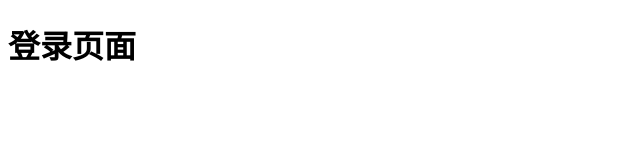
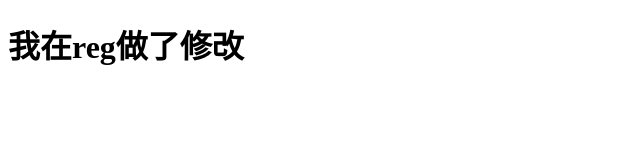
Before and after one commit to yxiyu/project_02, a plain HTML site: page login.html in a window 1280 px wide. Shown: the whole page, without its empty margins (0-640 px from the left). Drawn offline with Linux system fonts and the light colour scheme.

Commit message:
修改了login页面

```diff
--- a/login.html
+++ b/login.html
@@ -7,7 +7,7 @@
     <title>Document</title>
 </head>
 <body>
-    <h1>登录页面</h1>
+    <h1>我在reg做了修改</h1>
 
 </body>
 </html>
```
